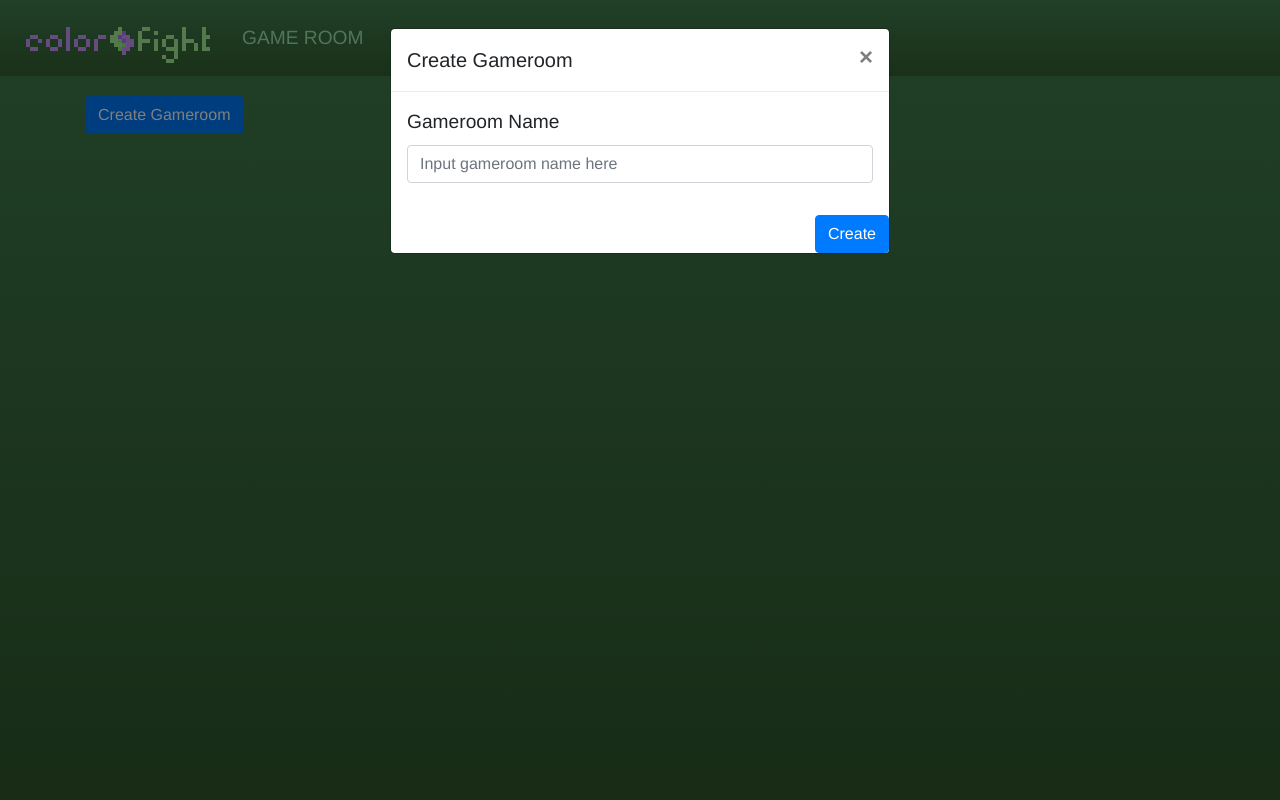
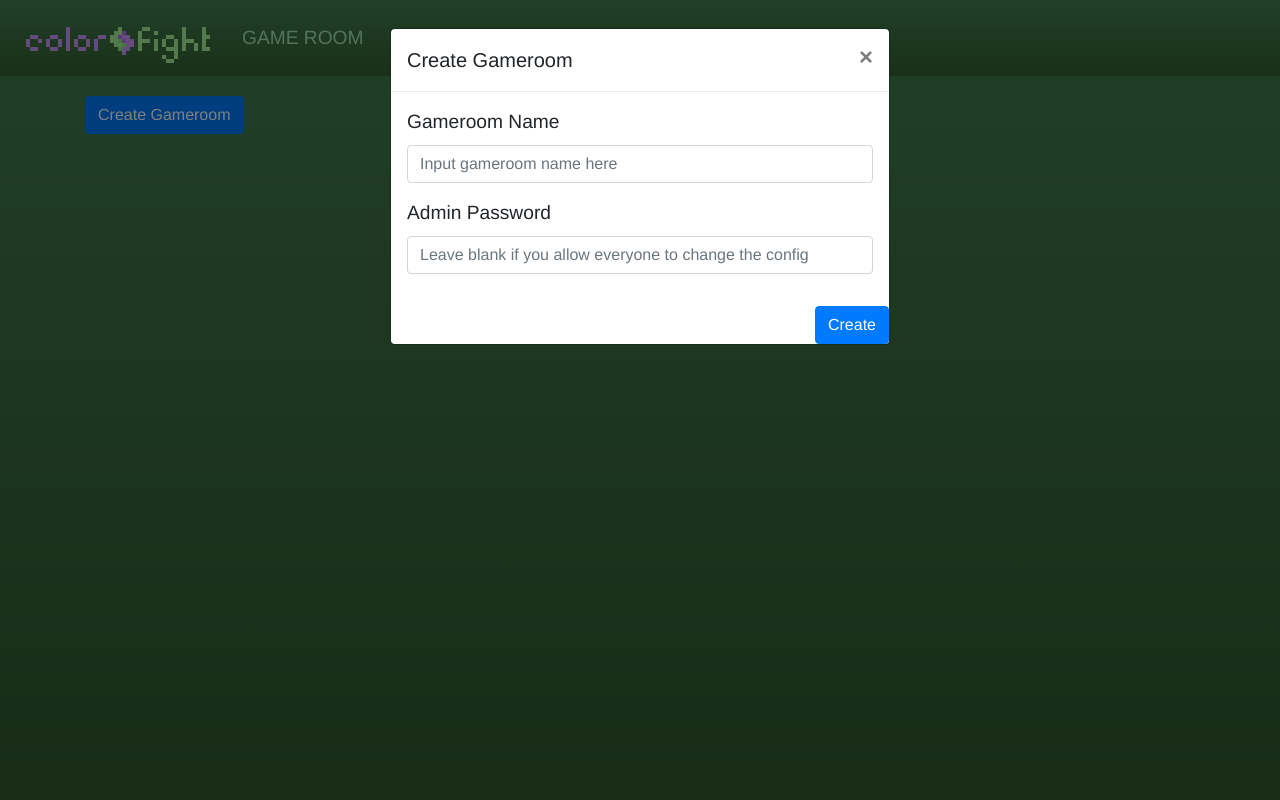
Before and after one commit to gaogaotiantian/ColorFightIIServer, a Python web app: template web/templates/gameroom_list.html in a window 1280 px wide, after a click on "Create Gameroom". Run offline with Jinja, Linux system fonts and the light colour scheme; the template is opened without the code that fills it, so the values that code supplies are empty; some libraries are stand-ins or nearby versions.

Commit message:
Add room config password guard

```diff
--- a/web/colorfight/colorfight.py
+++ b/web/colorfight/colorfight.py
@@ -17,6 +17,7 @@ class Colorfight:
         self.height = GAME_HEIGHT
         self.round_time = ROUND_TIME
         self.first_round_time = ROUND_TIME
+        self.admin_password = None
         self.finish_time = 0
         self.last_update = time.time()
         self.users = {}
--- a/web/static/gameroom_list.js
+++ b/web/static/gameroom_list.js
@@ -16,6 +16,12 @@ function createGameroom( data ) {
 function getConfig() {
     var data = {};
     data['gameroom_id'] = $( '#gameroom-name' ).val();
+
+    var admin_password = $( '#admin-password-input' ).val();
+    if (admin_password) {
+        data['admin_password'] = admin_password;
+    }
+
     return data;
 }
 
--- a/web/templates/config_modal.html
+++ b/web/templates/config_modal.html
@@ -8,6 +8,11 @@
         </button>
       </div>
       <div class="modal-body">
+        <div class="form-group">
+          <label for="admin-password-input">Admin Password</label>
+          <input id="admin-password-input" class="form-control" type="password" placeholder="Leave blank for public rooms">
+
+        </div>
         <div class="form-group">
           <label for="max-turn-sel">Max Turn</label>
           <select class="form-control" id="max-turn-sel">
--- a/web/templates/gameroom_list.html
+++ b/web/templates/gameroom_list.html
@@ -54,6 +54,10 @@
                 <label for="gameroom-name">Gameroom Name</label>
                 <input class="form-control" id="gameroom-name" placeholder="Input gameroom name here">
               </div>
+              <div class="form-group">
+                <label for="admin-password-input">Admin Password</label>
+                <input class="form-control" id="admin-password-input" type="password" placeholder="Leave blank if you allow everyone to change the config">
+              </div>
             </div>
             <div class="modal-foot text-right">
               <button type="button" id="create-gameroom-button" class="btn btn-primary">Create</button>
```
Also changed, not shown: web/static/gamecontrol.js (+9 -1 lines), web/views.py (+16 -5 lines), web/static/gameroom.css (line endings or trailing spaces).
